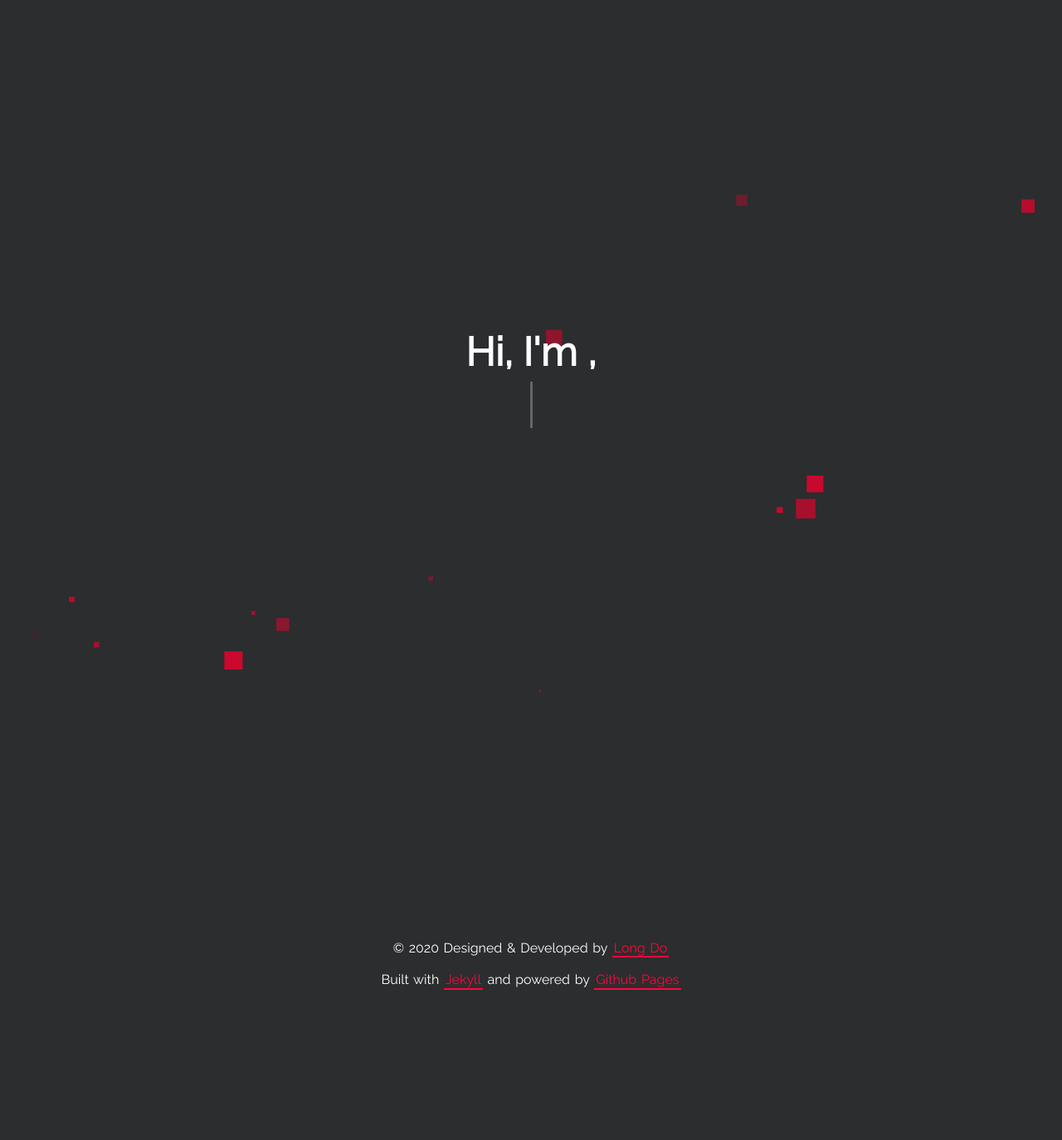
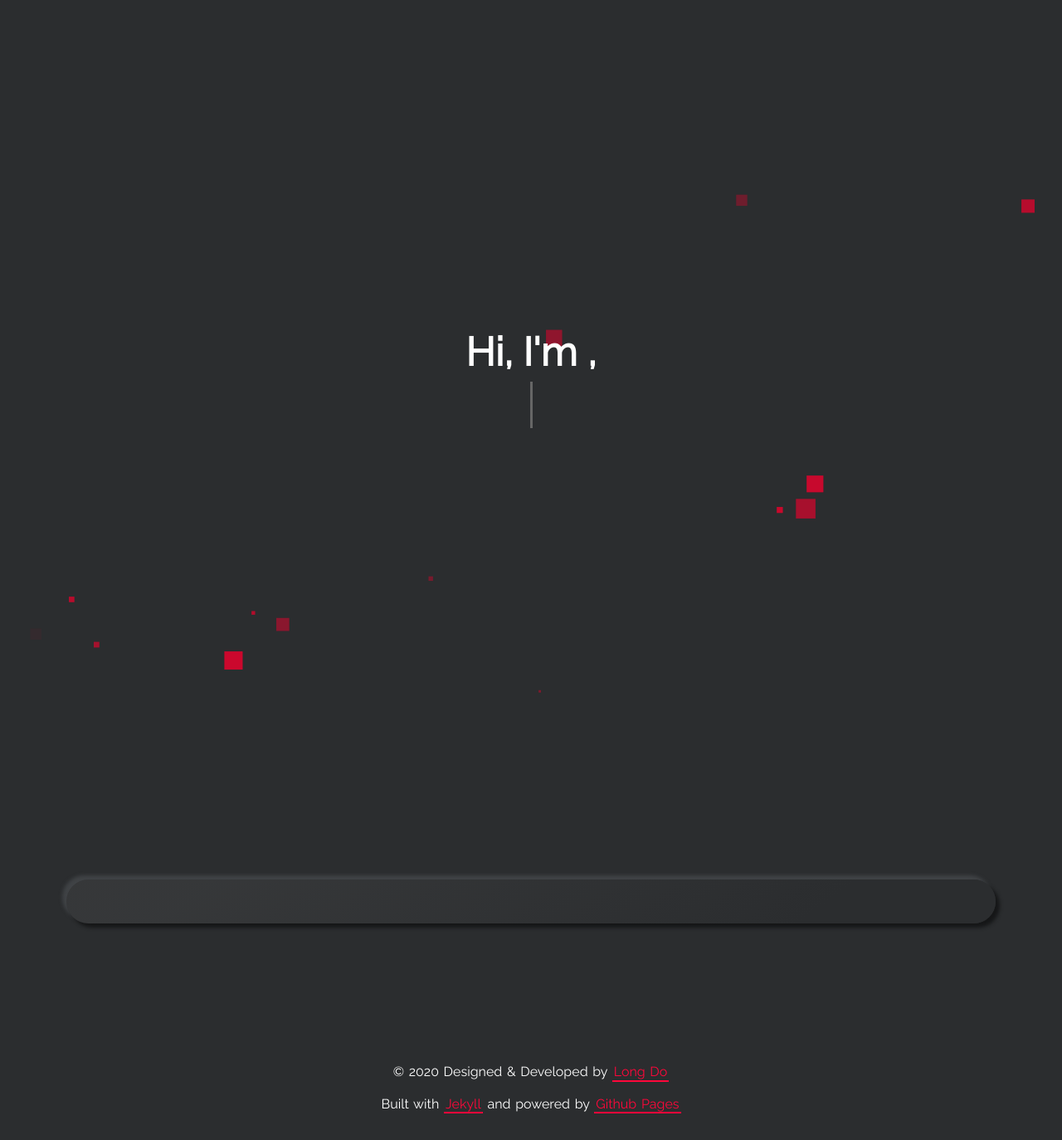
Before and after one commit to IsmaUPC/Test_template, a Jekyll site: the page built from index.md, in a window 1280 px wide. Shown: the whole page at 83% size. Built offline with Jekyll 4.4.1, drawn with Linux system fonts in a browser that asks for light colours; our own code applies the rules of GitHub Pages for plain Markdown files; before the commit the page ends 1225 px from its top, so only the background shows below that.

Commit message:
Update _config.yml

```diff
--- a/_config.yml
+++ b/_config.yml
@@ -1 +1,3 @@
 remote_theme: Neumorphism
+
+show_aboutme_card: yo
```
